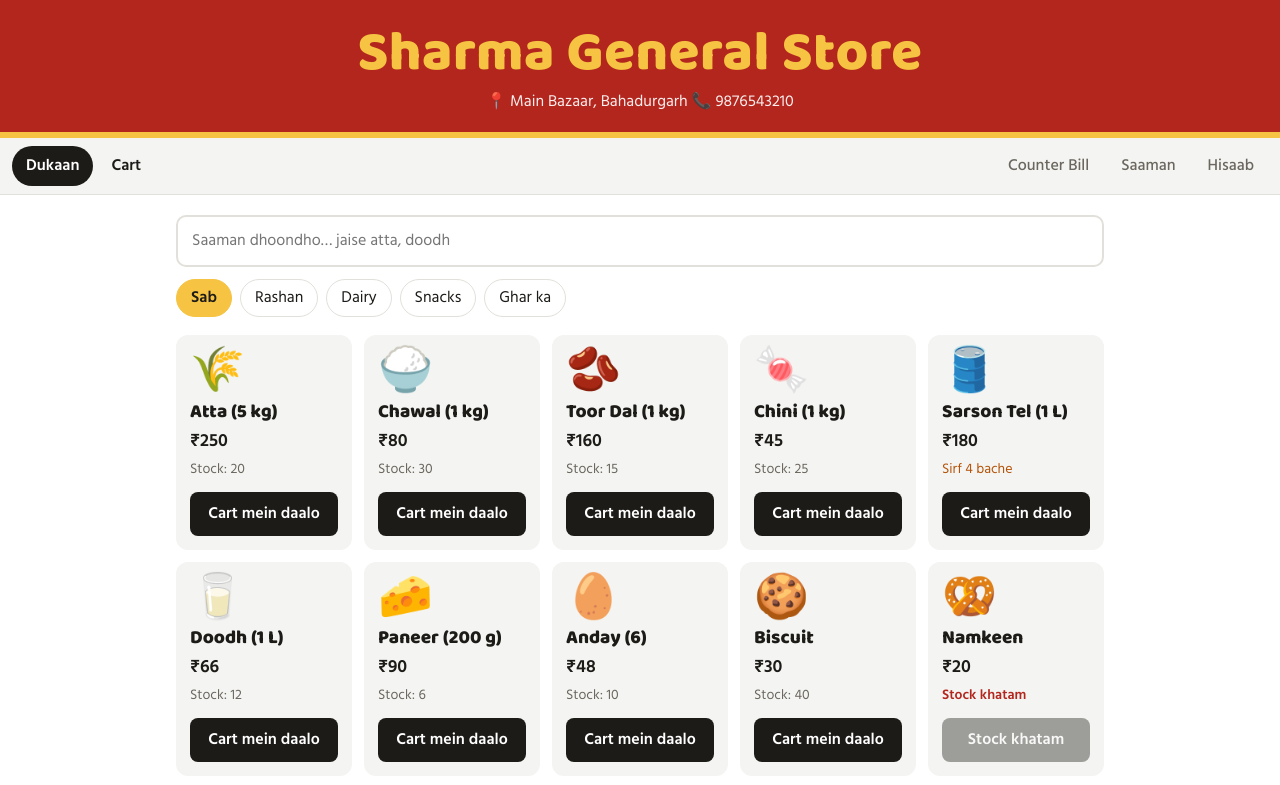
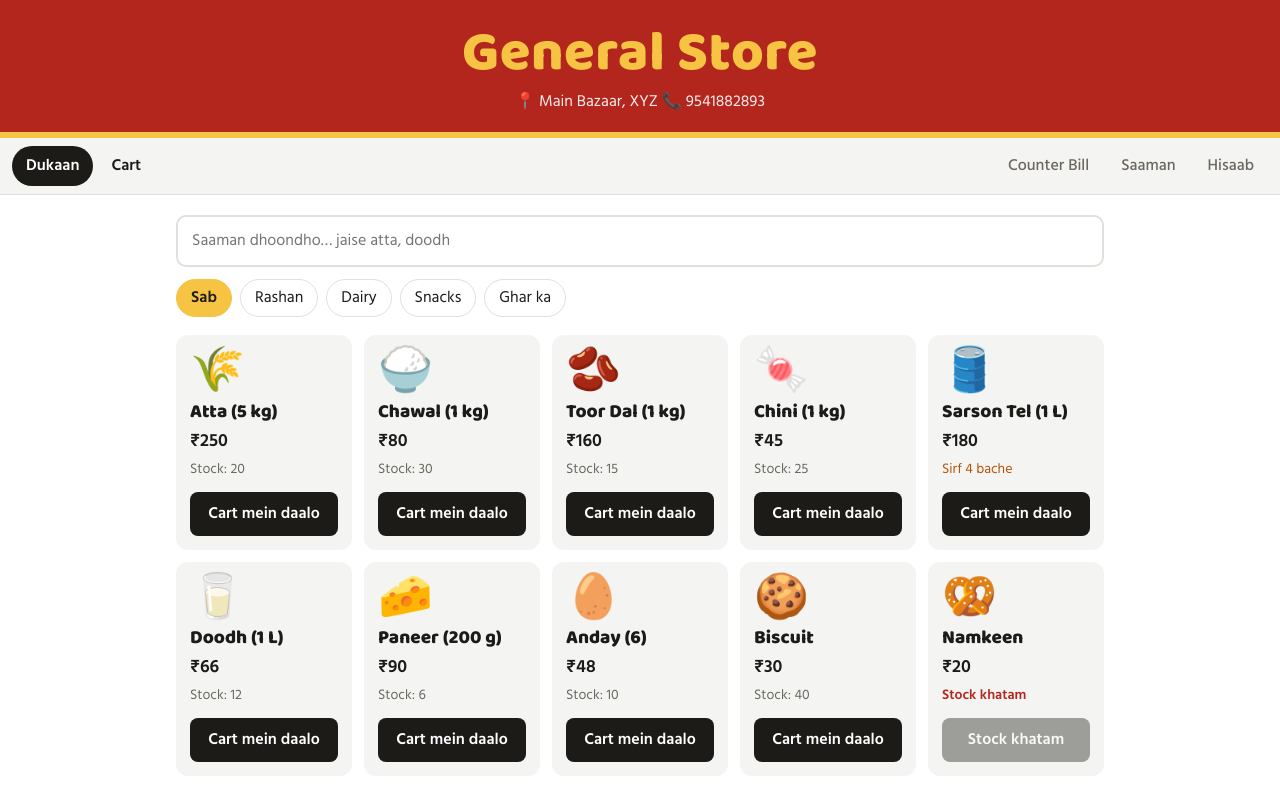
Before and after one commit to SOHAN-LAL/meri-dukaan, a plain HTML site: page index.html in a window 1280 px wide. Shown: the top 785 px of the page. Drawn offline with Linux system fonts and the light colour scheme.

Commit message:
Update index.html
Dukaan ka number

```diff
--- a/index.html
+++ b/index.html
@@ -412,7 +412,7 @@ function save(key, value) {
   try { localStorage.setItem(key, JSON.stringify(value)); } catch (e) {}
 }
 
-let dukaan   = load("dukaan", { naam: "Sharma General Store", pata: "Main Bazaar, Bahadurgarh", phone: "9876543210" });
+let dukaan   = load("dukaan", { naam: "General Store", pata: "Main Bazaar, XYZ", phone: "9541882893" });
 let products = load("products", DEMO_SAAMAN);
 let cart     = load("cart", {});      // { productId: kitne }
 let sales    = load("sales", []);     // saare bills
```
